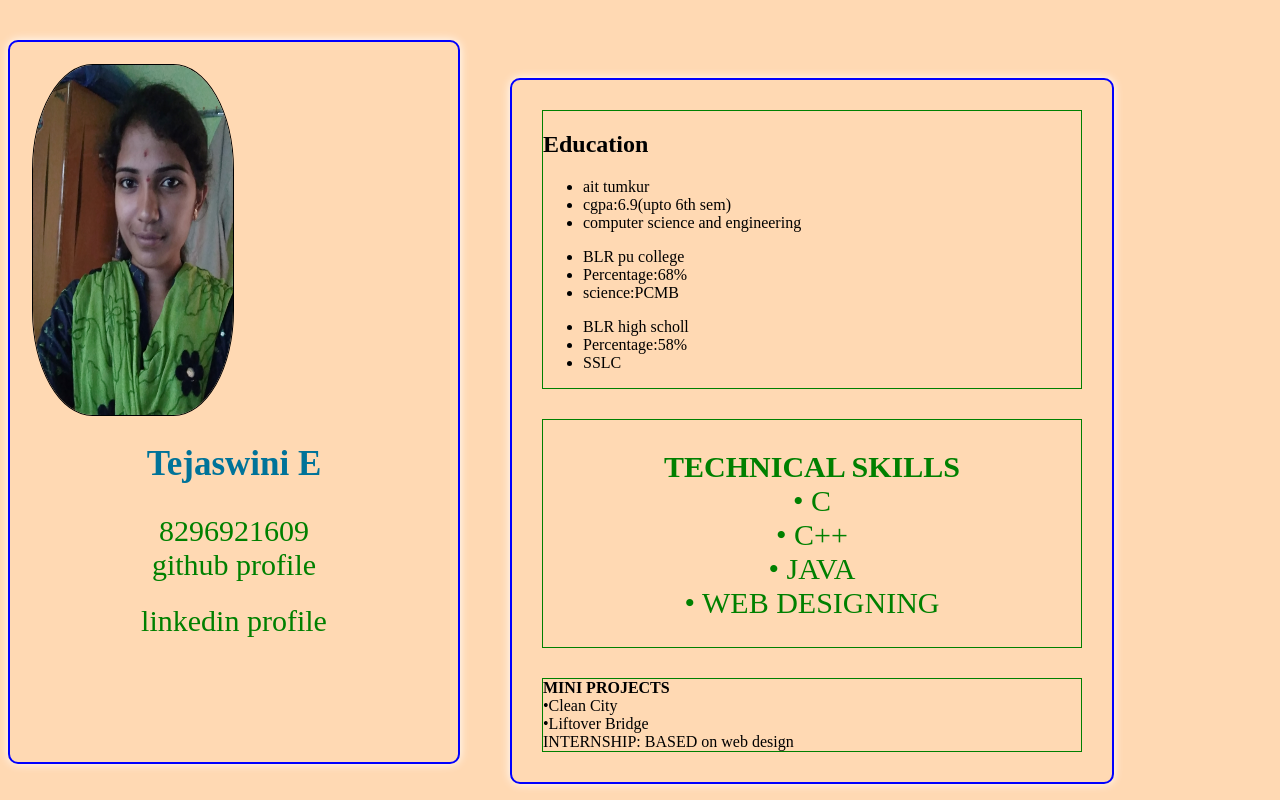
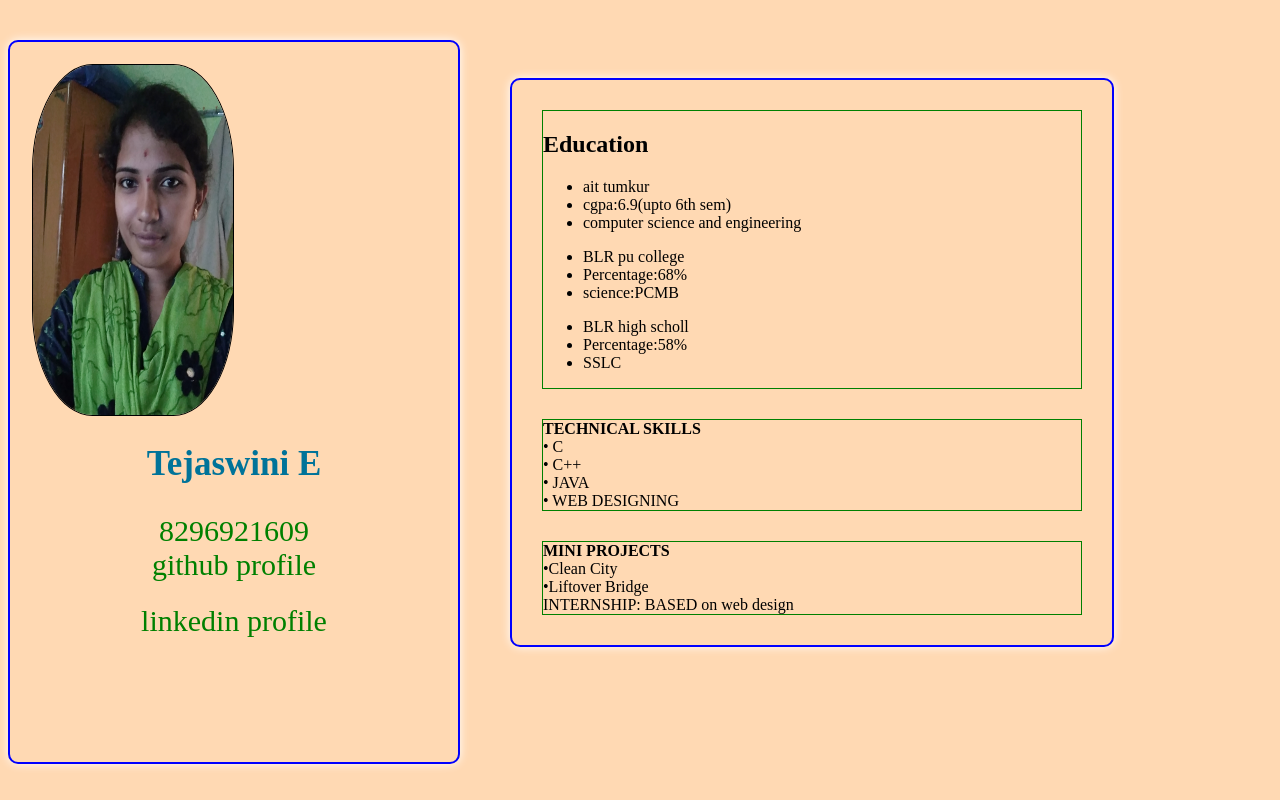
Before and after one commit to TejaswiniEE/TejaswiniEE.github.io, a plain HTML site: page index.html in a window 1280 px wide. Drawn offline with Linux system fonts and the light colour scheme.

Commit message:
Update index.html

```diff
--- a/index.html
+++ b/index.html
@@ -38,7 +38,7 @@
 		</div>
 	</div>
 <div id="skills">
-	<p><b>TECHNICAL SKILLS</b><br>
+<b>TECHNICAL SKILLS</b><br>
       •	C<br>
       •	C++<br>
       •	JAVA<br>
```
